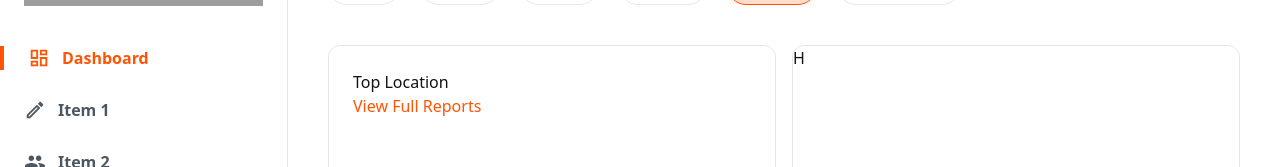
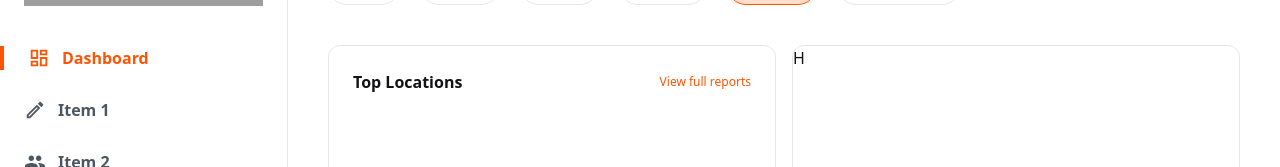
Before and after one commit to Stephen-Ibe/dashboard, a React (Vite) app: page / in a window 1280 px wide. Shown: the part 197-364 px from the top of the page. Built offline with nearby package versions, Linux system fonts and the light colour scheme; no server answers; grey boxes are pictures that could not be loaded.

Commit message:
doghnut grraphs

```diff
--- a/src/pages/Home.tsx
+++ b/src/pages/Home.tsx
@@ -188,11 +188,16 @@ const Home = () => {
                   </div>
                 )}
               </div>
-              <div className="h-[500px] my-10 grid grid-cols-2 gap-x-4">
+              <div className="h-[500px] my-10 grid grid-cols-1 md:grid-cols-2 gap-4">
                 <div className="border rounded-xl p-6">
+                  <div className="flex items-center justify-between">
+                    <h4 className="font-semibold">Top Locations</h4>
+                    <Link to="/" className="text-xs">
+                      View full reports
+                    </Link>
+                  </div>
                   <div>
-                    <h4>Top Location</h4>
-                    <Link to="/">View Full Reports</Link>
+
                   </div>
                 </div>
                 <div className="border rounded-xl ">H</div>
```
